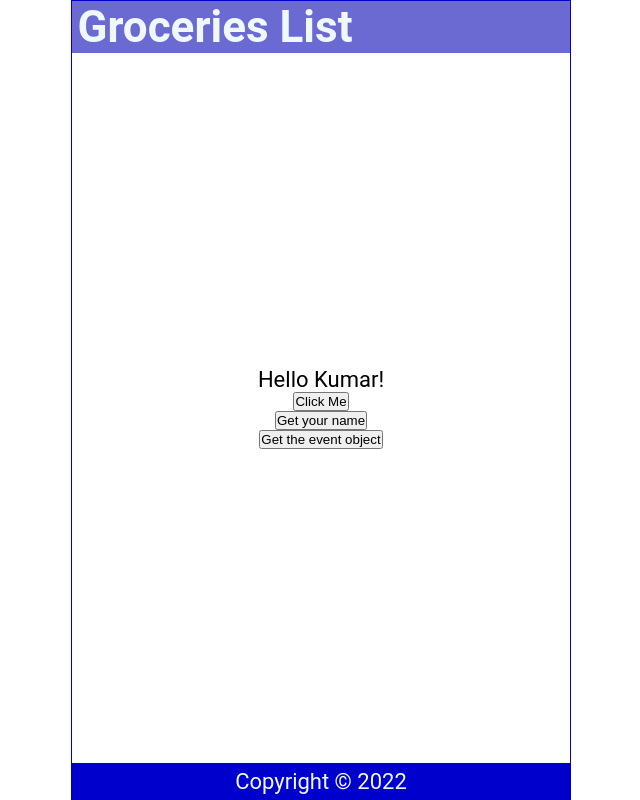
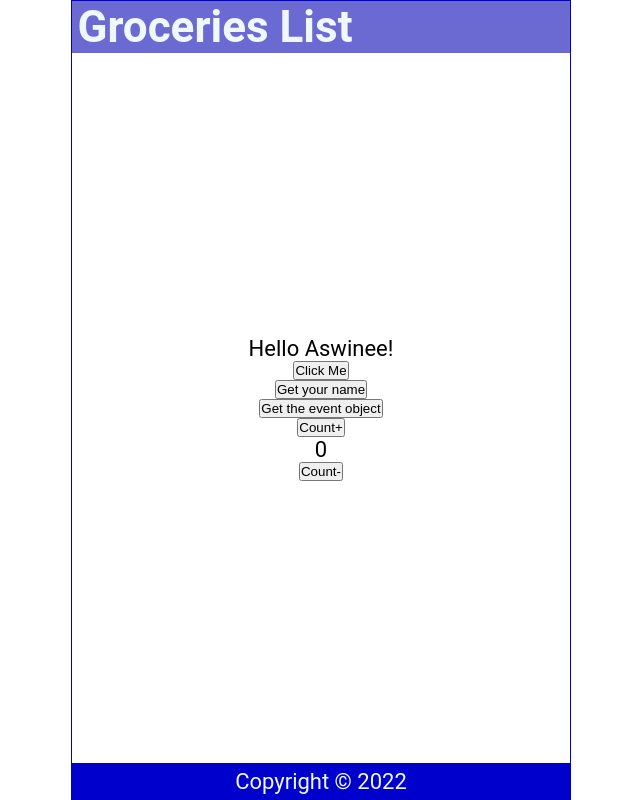
Before and after one commit to Aswinee-Pratihari/react_practise, a React (Create React App) app: page / in a window 1280 px wide. Shown: the whole page, without its empty margins (319-959 px from the left). Built offline with nearby package versions, Linux system fonts and the light colour scheme.

Commit message:
refactor:Chapter-6 UseState

```diff
--- a/src/Content.jsx
+++ b/src/Content.jsx
@@ -1,8 +1,13 @@
+import { useState } from "react";
+
 const Content = () => {
+    const[name,setName]=useState('Aswinee') //array destructuring in usestate
+    const [count,setCount]=useState(0)
     const handleNameChange = () => {
         const names = ['Aswinee', 'Kumar', 'Pratihari'];
         const int = Math.floor(Math.random() * 3);
-        return names[int];
+        // return names[int];
+        setName(names[int])
     }
 
 
@@ -10,7 +15,7 @@ const Content = () => {
         console.log('you clicked it')
         alert('you clicked it')
     }
-    const handleClick2=(name)=>{
+    const handleClick2=()=>{
         // console.log('you clicked it')
         alert(`${name} clicked it`)
     }
@@ -18,14 +23,28 @@ const Content = () => {
 
         console.log(e.target)
     }
+
+    const Increament=()=>{
+
+        setCount(count+1)
+    }
+    const Decreament=()=>{
+
+        setCount(count-1)
+    }
     return (
         <main>
             <p onDoubleClick={handleClick}>
-                Hello {handleNameChange()}!
+                Hello {name}!
             </p>
             <button onClick={handleClick}>Click Me</button>
             <button onClick={()=>handleClick2(handleNameChange())}>Get your name</button>
             <button onClick={(e)=>handleClick3(e)}>Get the event object</button>
+
+
+            <button onClick={Increament}>Count+</button>
+            <span>{count}</span>
+            <button onClick={Decreament}>Count-</button>
         </main>
     )
 }
```
